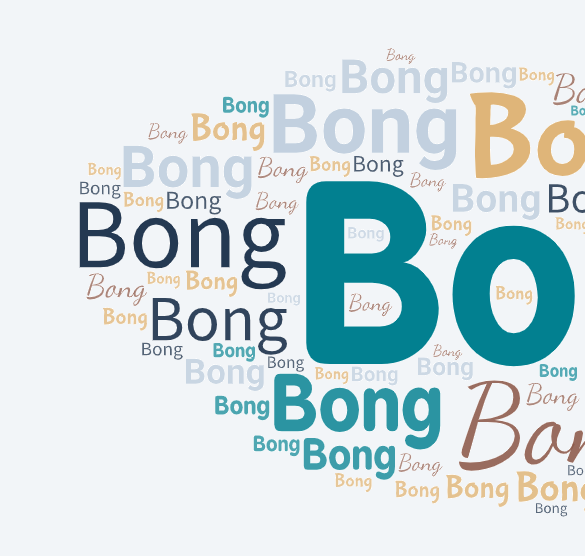
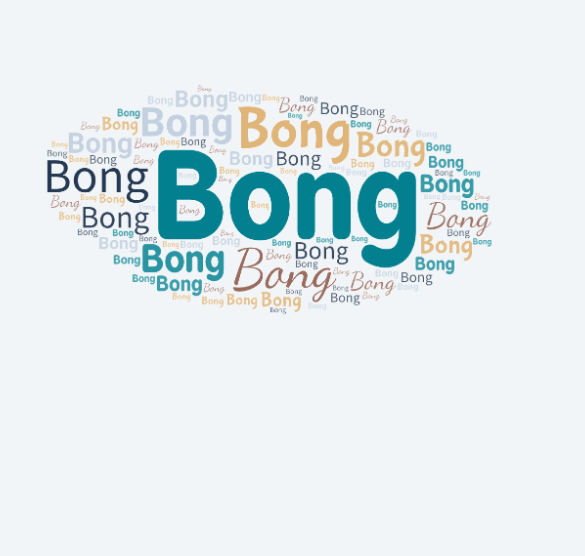
Before and after one commit to InigoDDC/zara-frontend-test, a React (Create React App) app: page / in a window 390 px wide. Shown: the top 556 px of the page, 585 px wide, since content can reach past the window. Built offline with nearby package versions, Linux system fonts and the light colour scheme.

Commit message:
Configure breakpoints

```diff
--- a/src/ui/components/Container.js
+++ b/src/ui/components/Container.js
@@ -3,7 +3,7 @@ import { breakpoints, sizes } from 'ui/theme'
 
 export const Container = styled.div`
   width: 100%;
-  padding: ${sizes.large};
+  padding: ${sizes.medium};
 
   ${p => p.small && 'max-width: 760px;'}
 
@@ -14,19 +14,12 @@ export const Container = styled.div`
   }
 
   @media (min-width: ${breakpoints.tabletL}px) {
-    width: 760px;
-  }
-
-  @media (min-width: ${breakpoints.desktop}px) {
-    width: 950px;
+    width: 792px;
   }
 
   @media (min-width: ${breakpoints.desktopL}px) {
-    width: 1160px;
-  }
-
-  @media (min-width: ${breakpoints.desktopXL}px) {
-    width: 1400px;
+    width: 1192px;
+    padding: ${sizes.large};
   }
 
   @media (min-width: ${breakpoints.desktopH}px) {
--- a/src/ui/components/Header/Header.jsx
+++ b/src/ui/components/Header/Header.jsx
@@ -2,7 +2,7 @@ import * as React from 'react'
 import styled from 'styled-components'
 import { useLocation } from 'wouter'
 import logo from 'ui/images/logo.png'
-import { sizes } from 'ui/theme'
+import { breakpoints, sizes } from 'ui/theme'
 import { Container } from '../Container'
 import { BreadCrumbs } from './_components/Breadcrumbs'
 import { CartIcon } from './_components/CartIcon'
@@ -20,9 +20,14 @@ export const Header = () => {
 }
 
 const Logo = styled.img`
-  height: 100%;
+  height: 70%;
+  max-width: 100%;
 
   cursor: pointer;
+
+  @media (min-width: ${breakpoints.tabletL}px) {
+    height: 100%;
+  }
 `
 
 const StyledHeader = styled(Container)`
--- a/src/ui/theme/breakpoints.js
+++ b/src/ui/theme/breakpoints.js
@@ -1,8 +1,8 @@
 export const breakpoints = {
   /** 425px */
   tablet: 425,
-  /** 768px */
-  tabletL: 768,
+  /** 800px */
+  tabletL: 800,
   /** 990px */
   desktop: 990,
   /** 1200px */
```
